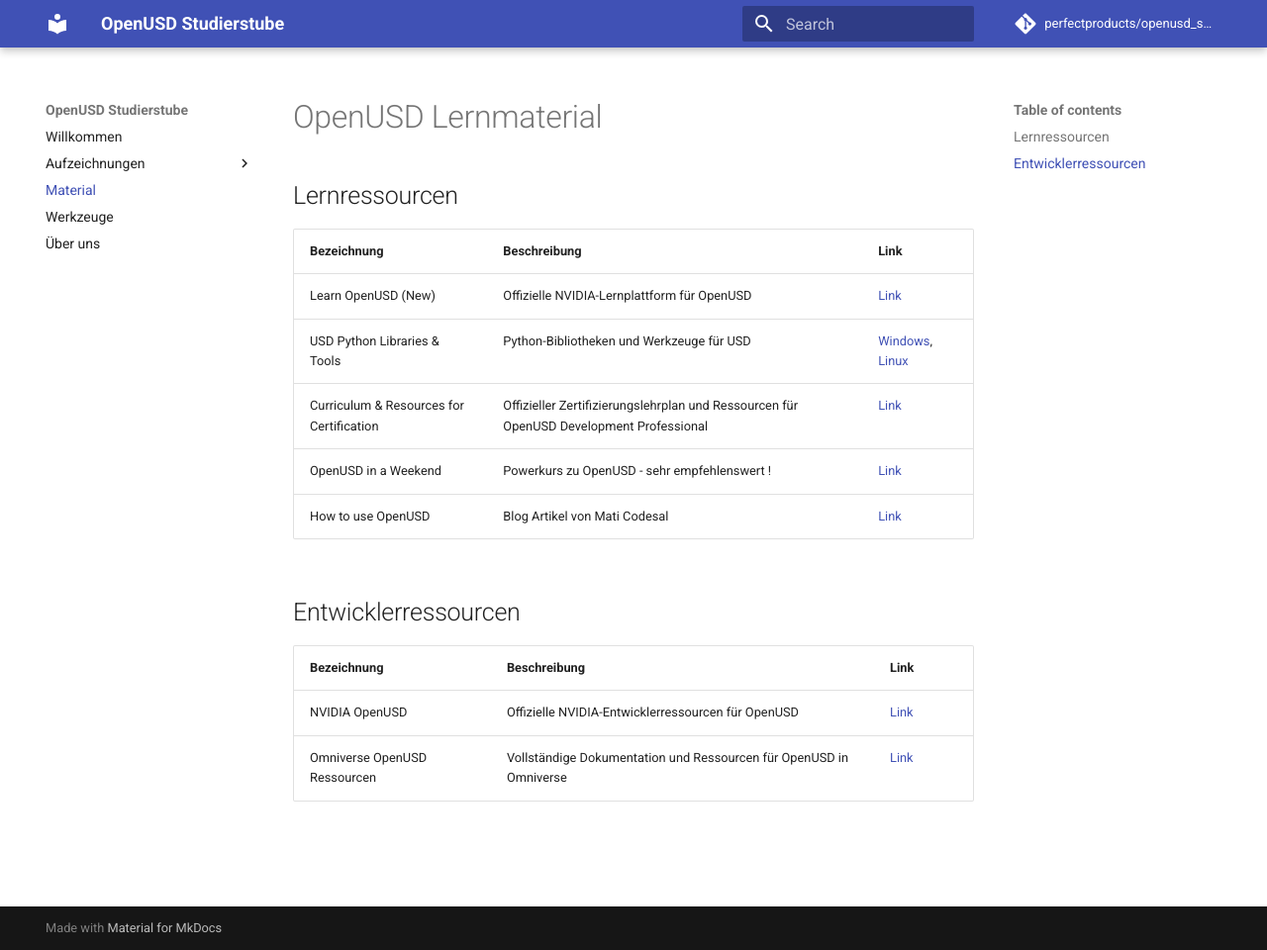
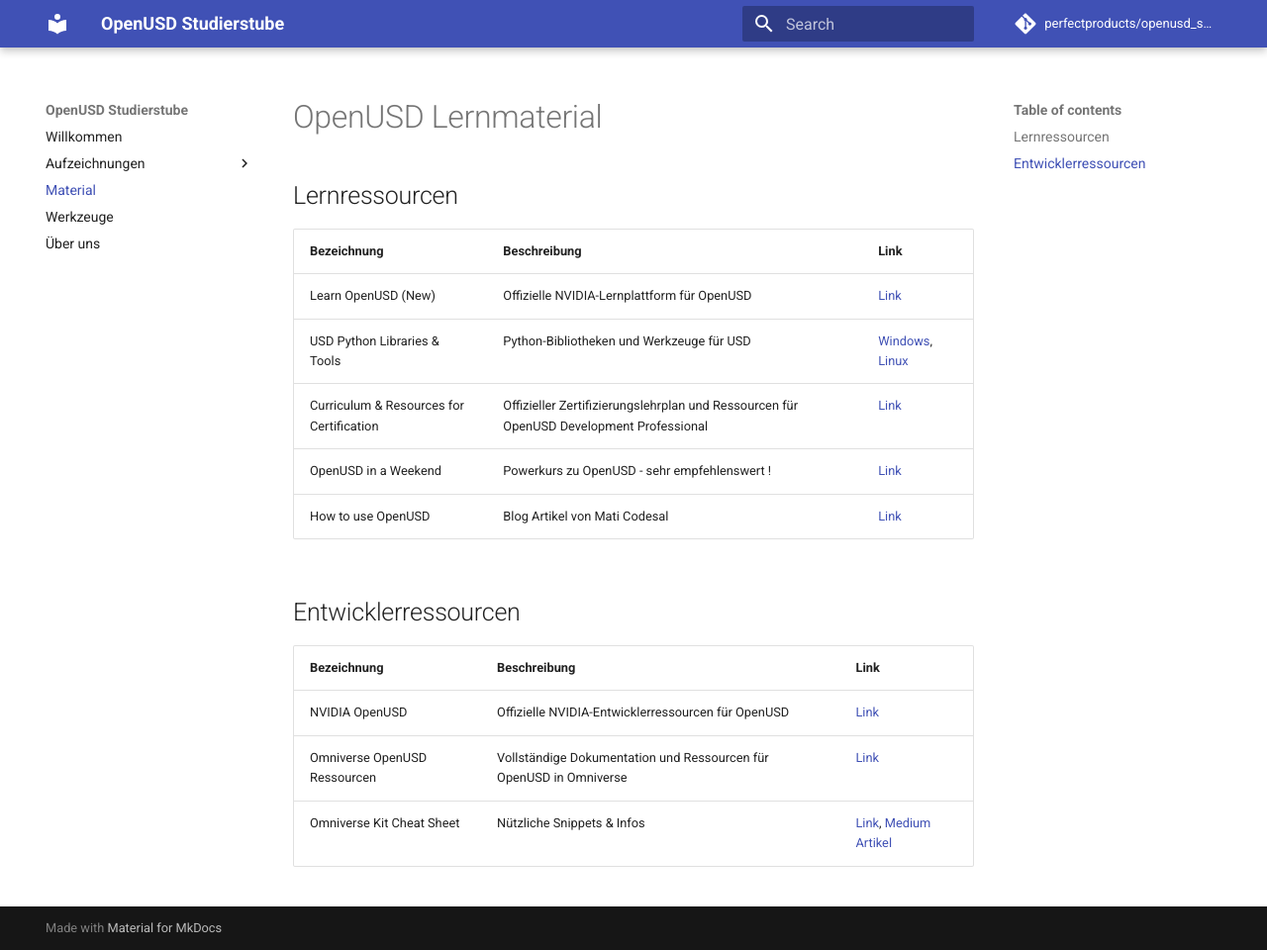
Before and after one commit to perfectproducts/openusd_studierstube, an MkDocs documentation site: the page built from docs/material.md, in a window 1280 px wide and 960 px high. Shown: the whole window at 99% size. Built offline with MkDocs 1.6.1 and Material for MkDocs 9.7.7, drawn with Linux system fonts in a browser that asks for light colours; comment, search, counter and statistics services are not loaded; some of the changed lines change nothing that is shown.

Commit message:
fixed link, added cheat sheet link

```diff
--- a/docs/material.md
+++ b/docs/material.md
@@ -4,11 +4,12 @@
 
 | Bezeichnung | Beschreibung | Link |
 |-------------|--------------|------|
-| Learn OpenUSD (New) | Offizielle NVIDIA-Lernplattform für OpenUSD | [Link](https://nvidia-omniverse.github.io/LearnOpenUSD) |
+| Learn OpenUSD (New) | Offizielle NVIDIA-Lernplattform für OpenUSD | [Link](https://docs.nvidia.com/learn-openusd/latest) |
 | USD Python Libraries & Tools | Python-Bibliotheken und Werkzeuge für USD | [Windows](https://developer.nvidia.com/downloads/USD/usd_binaries/25.05/usd.py311.windows-x86_64.usdview.release-0.25.05-25f3d3d8.zip), [Linux](https://developer.nvidia.com/downloads/USD/usd_binaries/25.05/usd.py311.manylinux_2_35_x86_64.usdview.release@0.25.05-25f3d3d8.zip)|
 | Curriculum & Resources for Certification | Offizieller Zertifizierungslehrplan und Ressourcen für OpenUSD Development Professional | [Link](https://www.nvidia.com/en-us/learn/certification/openusd-development-professional/) |
 | OpenUSD in a Weekend | Powerkurs zu OpenUSD - sehr empfehlenswert ! | [Link](https://learn-usd.github.io/) |
 | How to use OpenUSD | Blog Artikel von Mati Codesal |[Link](https://developer.nvidia.com/blog/how-to-use-openusd/)
+
 
 ## Entwicklerressourcen
 
@@ -16,3 +17,4 @@
 |-------------|--------------|------|
 | NVIDIA OpenUSD | Offizielle NVIDIA-Entwicklerressourcen für OpenUSD | [Link](https://developer.nvidia.com/usd) |
 | Omniverse OpenUSD Ressourcen | Vollständige Dokumentation und Ressourcen für OpenUSD in Omniverse | [Link](https://docs.omniverse.nvidia.com/usd/latest/index.html) |
+| Omniverse Kit Cheat Sheet | Nützliche Snippets & Infos | [Link](https://perfectproducts.github.io/omniverse_kit_cheat_sheet), [Medium Artikel](https://medium.com/@mtw75/omniverse-kit-cheat-sheet-9d2a7cce9fb)
```
